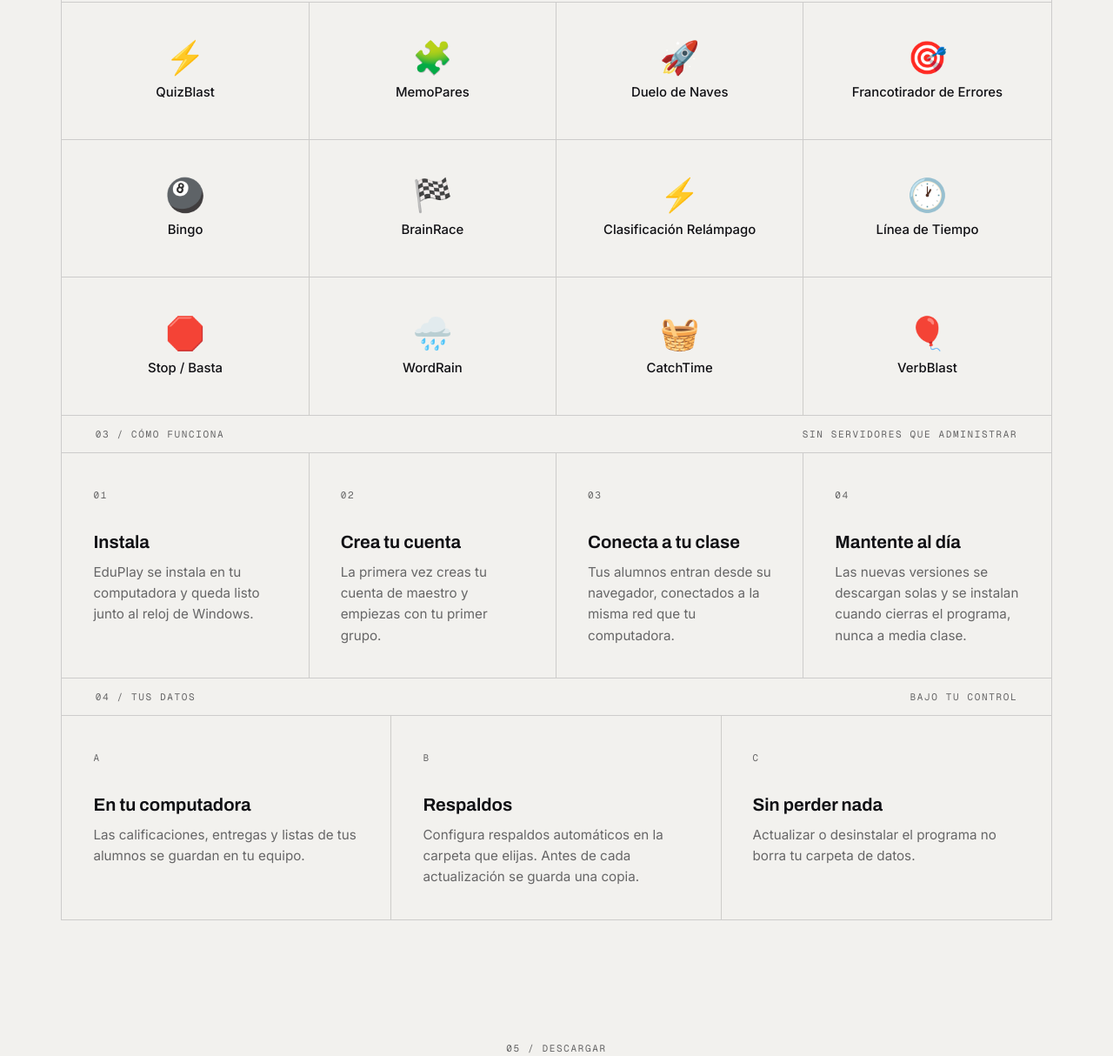
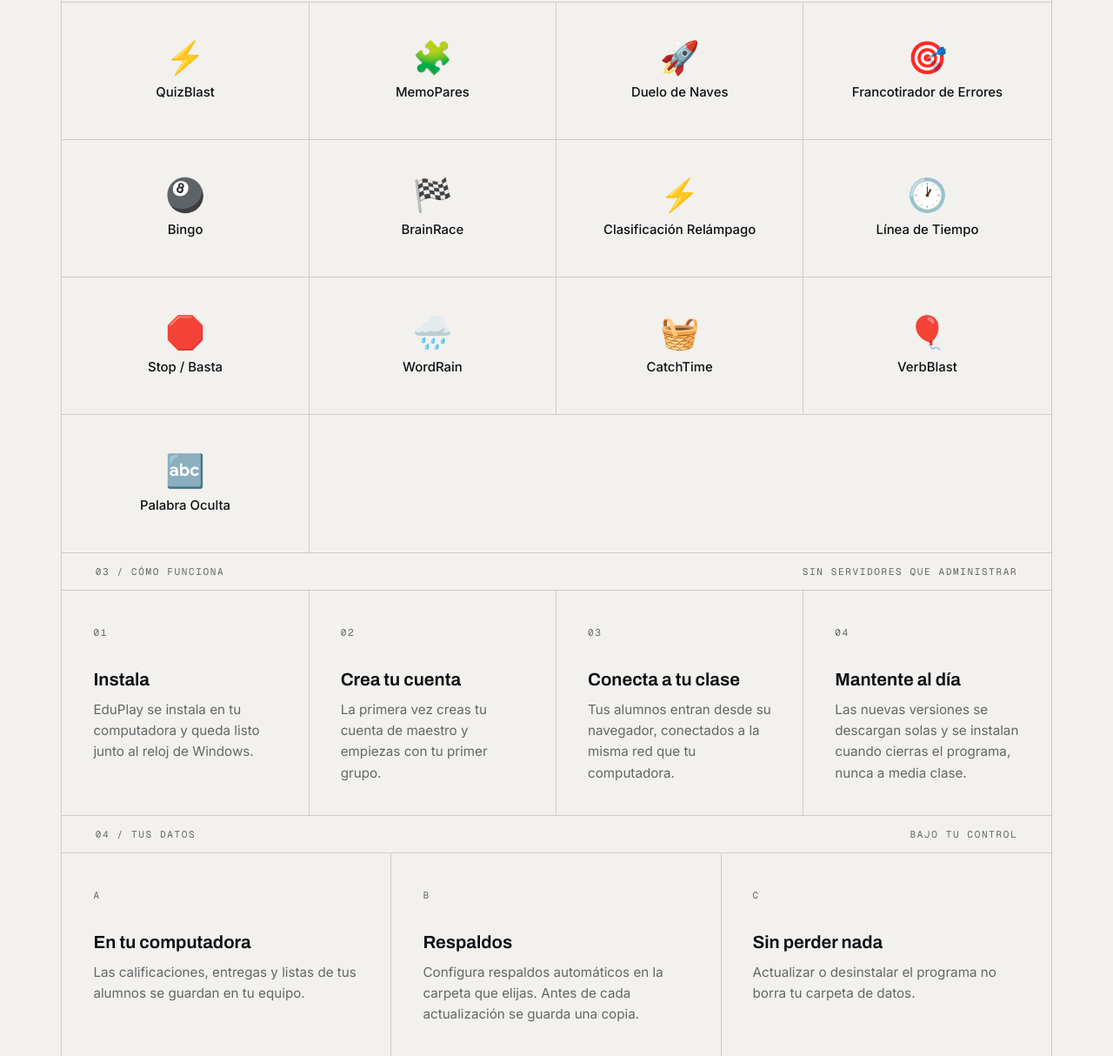
Before and after one commit to luisaguirred/EduOffline-sitio, a plain HTML site: page index.html in a window 1280 px wide. Shown: the part 1586-2800 px from the top of the page at 87% size. Drawn offline with nearby package versions, Linux system fonts and the light colour scheme.

Commit message:
feat: modo anti-trampa, recálculo de puntajes y Palabra Oculta
- Formularios y exámenes: pausar si el alumno tiene internet; solo el maestro
  reanuda desde un panel en computadora o celular, con advertencia al activarlo.
- Cambiar puntajes avisa al guardar y recalcula a quienes ya respondieron,
  incluidos los reactivos que antes valían 0.
- Formulario en blanco: ya no muestra una entrega recibida falsa, y el botón
  de reintentar tiene estilo.
- Cuentas → Clases: listar, mover y eliminar alumnos de una clase.
- Celular: pestaña Configurar en Examen.
- Wordle pasa a Palabra Oculta y los nombres de juegos siguen el idioma.
- Instaladores preparados para un repositorio público aparte, sin publicar nada.

Co-Authored-By: Claude Opus 5.5 <noreply@anthropic.com>

```diff
--- a/index.html
+++ b/index.html
@@ -97,7 +97,7 @@
     <ul class="grid-games">
       <li><b>⚡</b>QuizBlast</li><li><b>🧩</b>MemoPares</li><li><b>🚀</b>Duelo de Naves</li><li><b>🎯</b>Francotirador de Errores</li>
       <li><b>🎱</b>Bingo</li><li><b>🏁</b>BrainRace</li><li><b>⚡</b>Clasificación Relámpago</li><li><b>🕐</b>Línea de Tiempo</li>
-      <li><b>🛑</b>Stop / Basta</li><li><b>🌧️</b>WordRain</li><li><b>🧺</b>CatchTime</li><li><b>🎈</b>VerbBlast</li>
+      <li><b>🛑</b>Stop / Basta</li><li><b>🌧️</b>WordRain</li><li><b>🧺</b>CatchTime</li><li><b>🎈</b>VerbBlast</li><li><b>🔤</b>Palabra Oculta</li>
     </ul>
   </section>
 
--- a/styles.css
+++ b/styles.css
@@ -88,7 +88,7 @@ em{font-family:var(--serif);font-style:italic;font-weight:400;letter-spacing:0;c
 .grid-games{list-style:none;margin:0;padding:0;display:grid;grid-template-columns:repeat(4,1fr)}
 .grid-games li{display:flex;flex-direction:column;align-items:center;justify-content:center;gap:12px;min-height:158px;padding:18px 10px;text-align:center;font-weight:500;font-size:.93rem;border-right:1px solid var(--line);border-bottom:1px solid var(--line);transition:background .25s,box-shadow .25s}
 .grid-games li:nth-child(4n){border-right:0}
-.grid-games li:nth-last-child(-n+4){border-bottom:0}
+.grid-games li:last-child{border-bottom:0}
 .grid-games b{font-size:2.3rem;font-weight:400;line-height:1}
 .grid-games li:hover{background:var(--surface);box-shadow:inset 0 0 44px color-mix(in srgb,var(--light-a) 24%,transparent)}
 .steps{list-style:none;margin:0;padding:0;display:grid;grid-template-columns:repeat(4,1fr)}
@@ -114,7 +114,7 @@ em{font-family:var(--serif);font-style:italic;font-weight:400;letter-spacing:0;c
   .float-cards{opacity:.42}.c1{left:-30px;top:4%}.c2{left:-52px;top:82%}.c4{right:-40px;top:6%}.c6{right:-40px;top:84%}
   .brand{padding:0 12px}.top-cta{display:none}.ruler{display:none}
   .panel{grid-template-columns:1fr}.grid-games{grid-template-columns:repeat(2,1fr)}
-  .grid-games li:nth-child(n){border-right:1px solid var(--line);border-bottom:1px solid var(--line)}.grid-games li:nth-child(2n){border-right:0}.grid-games li:nth-last-child(-n+2){border-bottom:0}
+  .grid-games li:nth-child(n){border-right:1px solid var(--line);border-bottom:1px solid var(--line)}.grid-games li:nth-child(2n){border-right:0}.grid-games li:last-child{border-bottom:0}
   .steps,.abc{grid-template-columns:1fr}.steps li,.abc>div{border-right:0;border-bottom:1px solid var(--line)}.steps li:last-child,.abc>div:last-child{border-bottom:0}
   .big.right{text-align:left}.foot span:last-child{margin-left:0}
 }
```
Also changed, not shown: 1 other file.
